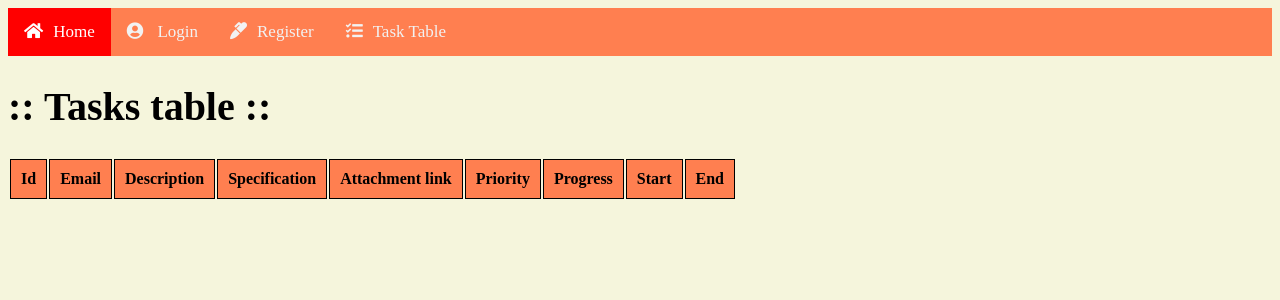
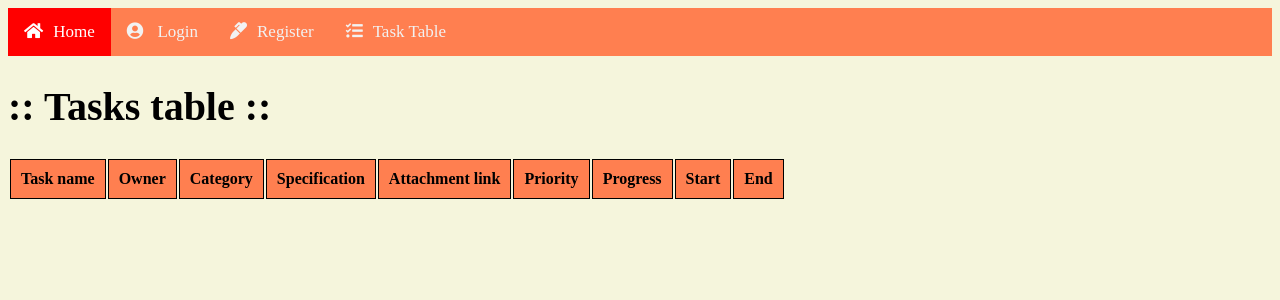
Before and after one commit to pangeon/taskello, a Flask app: page /show/all_tasks in a window 1280 px wide. Shown: the top 300 px of the page. Run offline with Flask 2, Linux system fonts and the light colour scheme; data that the repository does not hold is empty.

Commit message:
0.10.1c - improved data displaying

```diff
--- a/app/routes.py
+++ b/app/routes.py
@@ -219,7 +219,12 @@ def add_task():
         ))
         return redirect("/")
     else:
-        return render_template('add_task.html', title='Add new task')
+        task_type_list = data.all_types()
+        specification_list = []
+        for type in task_type_list:
+            specification_list.append(type[1])
+
+        return render_template('add_task.html', title='Add new task', specification_list=specification_list)
 ## Tasks
 
 
--- a/app/web/templates/tasks_details.html
+++ b/app/web/templates/tasks_details.html
@@ -4,9 +4,9 @@
 <h1>:: Tasks table ::</h1>
 <table>
   <thead>
-    <td>Id</td>
-    <td>Email</td>
-    <td>Description</td>
+    <td>Task name</td>
+    <td>Owner</td>
+    <td>Category</td>
     <td>Specification</td>
     <td>Attachment link</td>
     <td>Priority</td>
@@ -29,9 +29,21 @@
     <td>{{ task[7] }}</td>
     <td>{{ task[8] }}</td>
     {% if session.username %}
-    <td>
-      <button>Assign a task</button>
+    <!-- IF -->
+    {% if session.username != task[1] %}
+    <td class="center">
+      <a href="#">
+        <i class="fas fa-link"></i>
+      </a>
     </td>
+    {% else %}
+    <td class="center">
+      <a href="#">
+        <i class="fas fa-unlink"></i>
+      </a>
+    </td>
+    {% endif %}
+    <!-- IF -->
     {% endif %}
   </tr>
   {% endfor %}
--- a/controllers/_querries.py
+++ b/controllers/_querries.py
@@ -4,15 +4,16 @@ all_types = "SELECT DISTINCT * FROM types"
 all_assigned_tasks = "SELECT * FROM assigned_tasks"
 
 all_data_inspect = '''
-SELECT assigned_tasks.id, profiles.email, types.specification, tasks.description, tasks.attachment_link, tasks.priority, assigned_tasks.progress_details, assigned_tasks.activation_date, assigned_tasks.expired_date
+SELECT tasks.name, profiles.email, types.specification, tasks.description, tasks.attachment_link, tasks.priority, assigned_tasks.progress_details, assigned_tasks.activation_date, assigned_tasks.expired_date
 FROM profiles, types, tasks, assigned_tasks
 WHERE profiles.id = assigned_tasks.profile_id
 AND assigned_tasks.task_id = tasks.id
-AND types.id = tasks.type_id;
+AND types.id = tasks.type_id
+ORDER BY tasks.name;
 '''
 
 tasks_for_login_user = '''
-SELECT assigned_tasks.id, profiles.email, types.specification, tasks.description, tasks.attachment_link, tasks.priority, assigned_tasks.progress_details, assigned_tasks.activation_date, assigned_tasks.expired_date
+SELECT tasks.name, types.specification, tasks.description, tasks.attachment_link, tasks.priority, assigned_tasks.progress_details, assigned_tasks.activation_date, assigned_tasks.expired_date
 FROM profiles, types, tasks, assigned_tasks
 WHERE profiles.id = assigned_tasks.profile_id
 AND assigned_tasks.task_id = tasks.id
```
Also changed, not shown: app/web/templates/add_task.html (+3 -5 lines), app/web/templates/tasks.html (+3 -4 lines), test.py (+0 -10 lines), README.md.
